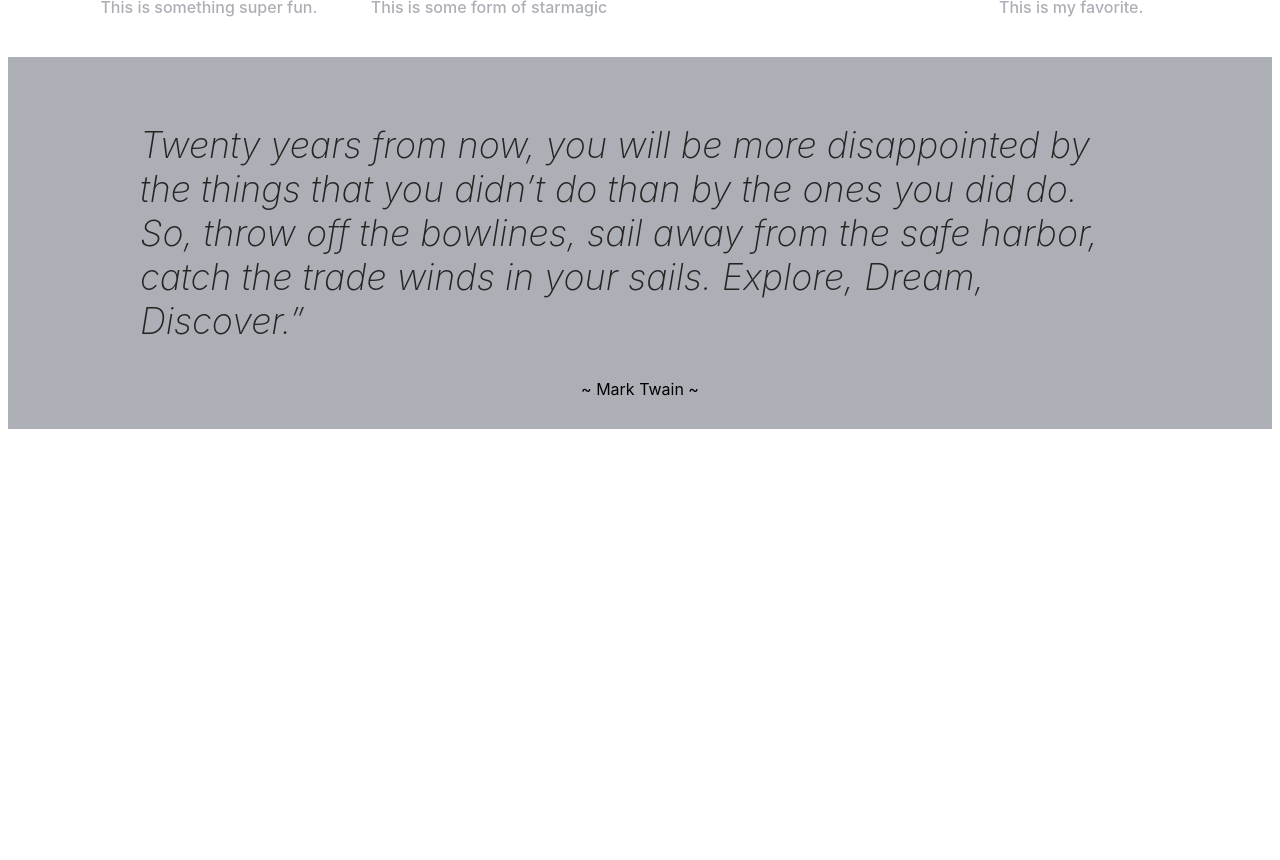
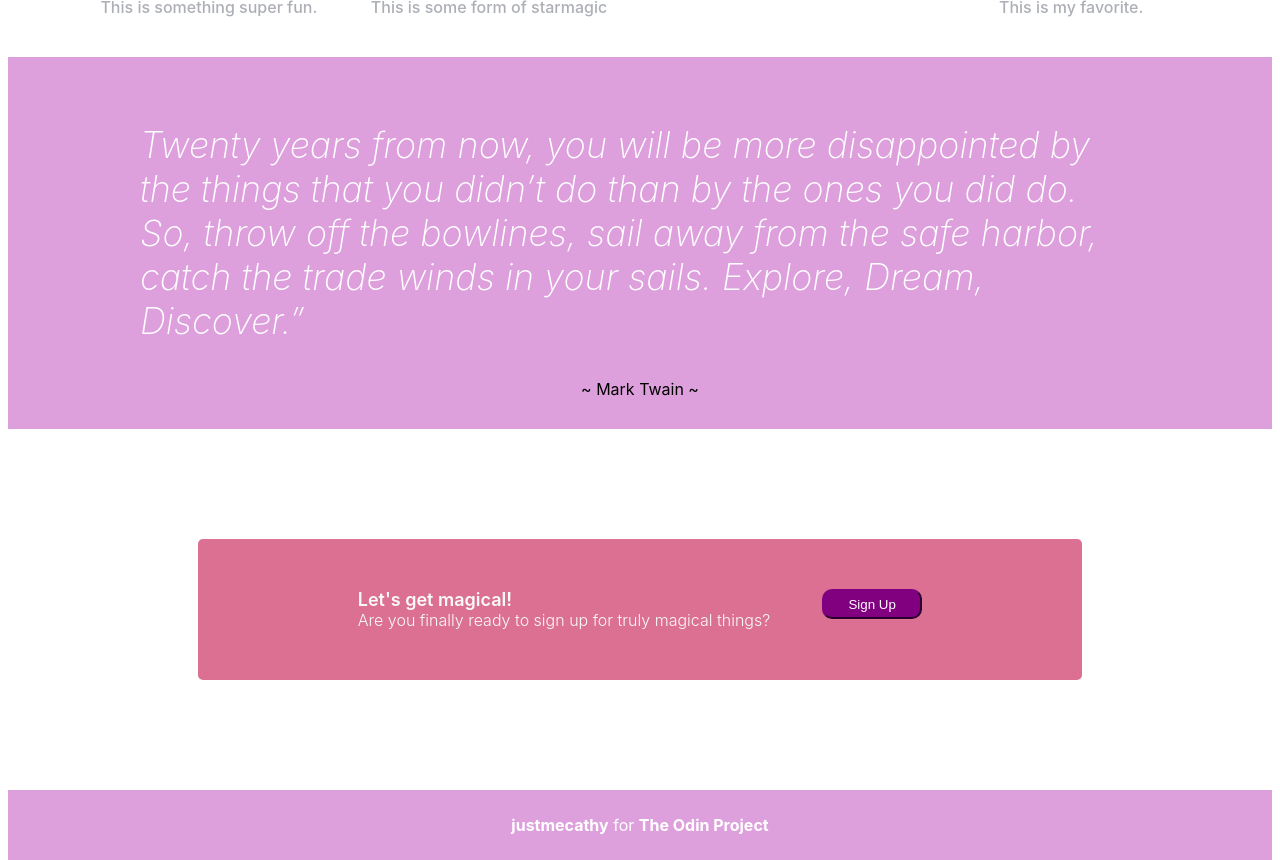
Before and after one commit to justmecathy/Landing-Page, a plain HTML site: page index.html in a window 1280 px wide. Shown: the part 877-1737 px from the top of the page. Before the commit the page ends 1306 px from the top, so only its background shows below. Drawn offline with Linux system fonts and the light colour scheme.

Commit message:
added callaction + footer + styling

```diff
--- a/index.html
+++ b/index.html
@@ -67,11 +67,20 @@
         </div>
         <!--Div for Call to action part.-->
         <div class="action">
-
+            <div class="box">
+             <div class="textpart">
+            <div class="headeraction">Let's get magical!</div>
+            <div class="actiontext">Are you finally ready to sign up for truly magical things?</div>
+            </div>
+            <button class="callaction"> Sign Up</button>
+            </div>
         </div>
         <!--Div for footer.-->
         <div class="footer">
+                    <link href= https://github.com/justmecathy> <strong>justmecathy</strong>
+                    for <link href=https://www.theodinproject.com/><strong>The Odin Project</strong>
 
         </div>
+    </div>
     </body>
 </html>
--- a/style.css
+++ b/style.css
@@ -11,15 +11,10 @@
 
 /* Shared between some sections */
 
-.first,
-.second {
-  max-width: 1444px;
-}
-
 
 /* First section - Header / Hero */
 .wrapper {
-    background: #b868bcaa;
+    background: plum;
     display: flex;
     flex-direction: column;
     justify-content: space-between;
@@ -69,7 +64,7 @@
 }
   .firstheader {
     color: #f9faf8;
-    font-size: 48px;
+    font-size: 50px;
     font-weight: 900px;
   }
   .subheader {
@@ -77,9 +72,9 @@
     color: #E5E7EB;
     display: block;
   }
-  button {
-    background-color:#3882F6;
-    border-color:#3882F6;
+  .signup {
+    background-color: purple;
+    border-color: purple;
     border-radius: 10px;
     color:#F9FAF8;
     padding:0;
@@ -135,7 +130,7 @@
 }
 /* Thrid section + Quote */
 .quote {
-  background-color: #acafb5;
+  background-color: plum;
   display: flex;
   flex-direction: column;
   justify-content: center;
@@ -143,7 +138,7 @@
   padding: 30px;
 }
 p {
-  color: rgb(38, 35, 35);
+  color: white;
   font-size: 36px;
   font-style: italic;
   font-weight: 200;
@@ -153,3 +148,59 @@
   color: black;
   display: flex;
 }
+
+/* fourth + Calltoaction */
+.box {
+  background-color: palevioletred;
+  display: flex;
+  flex-direction: row;
+  justify-content: center;
+  text-align: center;
+  border-radius: 5px;
+  padding: 50px;
+  margin: 110px;
+  margin-left: 15%;
+  margin-right: 15%;
+  gap: 52px
+}
+
+.headeraction {
+  color: #F9FAF8;
+  font-size: large;
+  font-weight: 600;
+  text-align: left;
+}
+.actiontext {
+  color: #f9faf8;
+  font-size: medium;
+  font-weight: 300;
+  text-align: left;
+}
+.callaction {
+  background-color: purple;
+  border-color: purple;
+  border-radius: 10px;
+  color: white;
+  padding:0;
+  width:100px;
+  height:30px;
+}
+.callaction:hover {
+  cursor: pointer;
+  background-color: pink;
+  color: white;
+  border: 2px solid;
+}
+.signup:hover {
+  cursor: pointer;
+  background-color: pink;
+  color: white;
+  border: 2px solid;
+}
+/* footer */
+.footer {
+background-color: plum;
+color: white;
+text-align: center;
+padding: 25px;
+}
```
